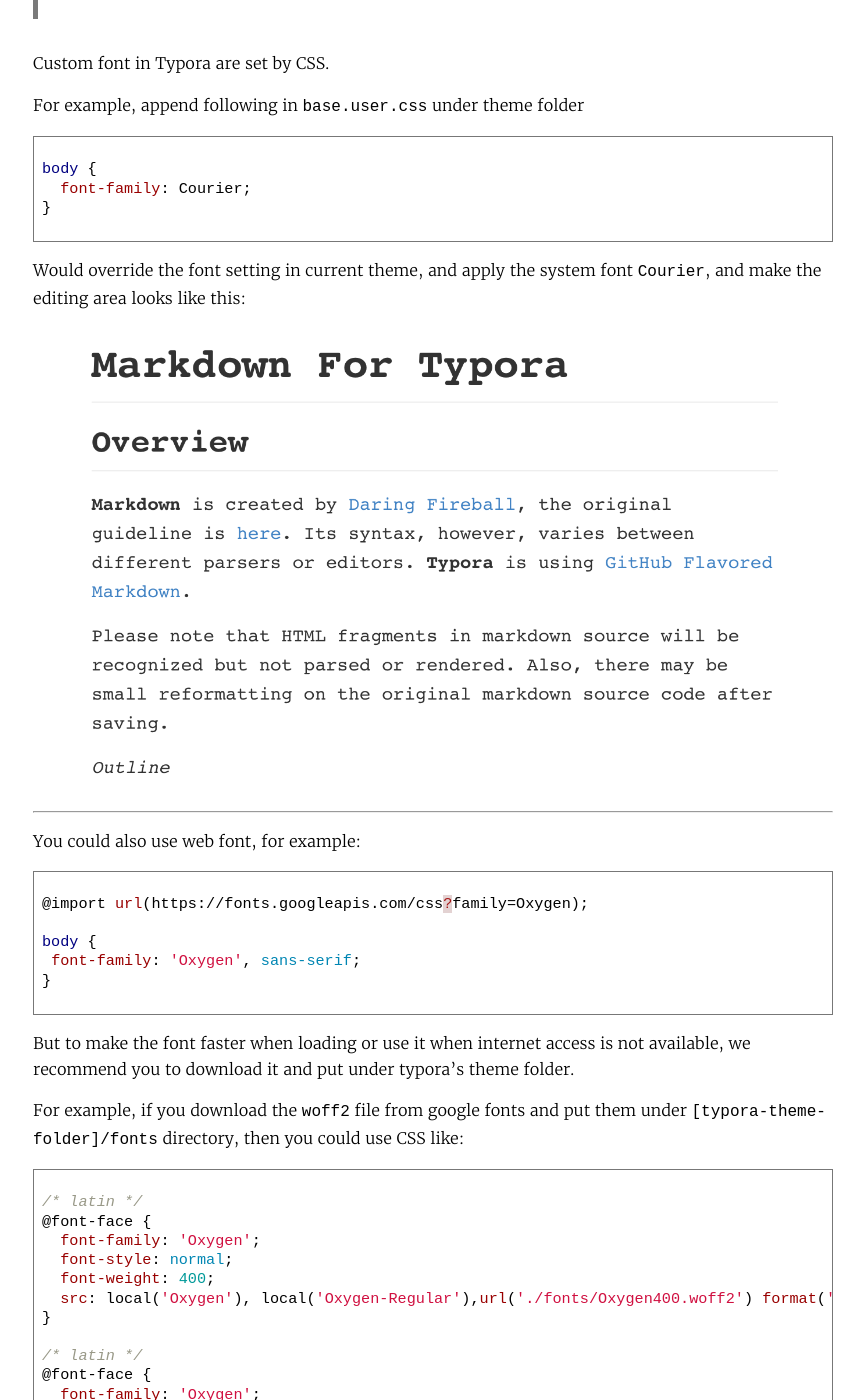
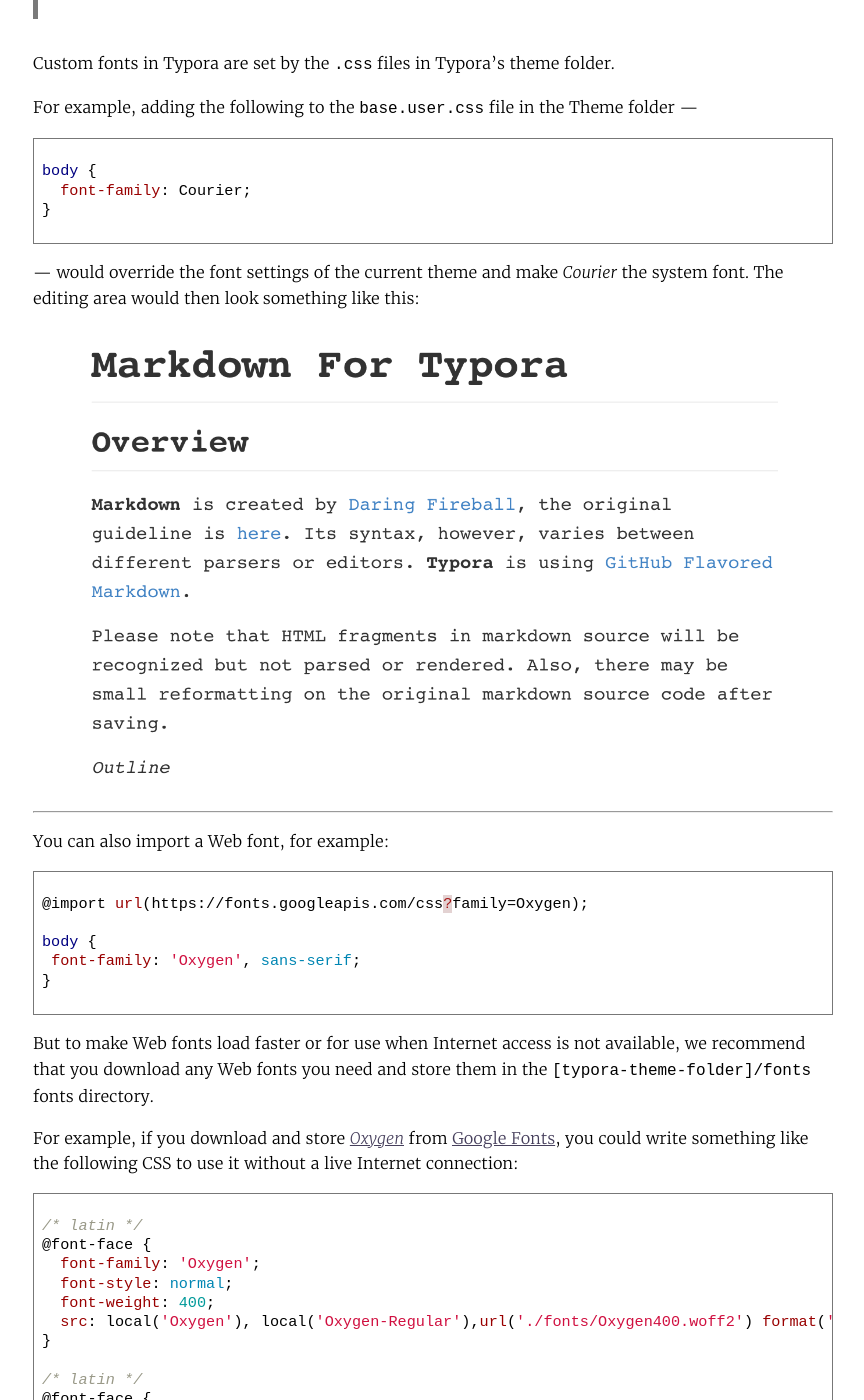
Before and after one commit to typora/support.typora.io, a Jekyll site: the page built from _posts/2016-06-22-Custom Font.md, in a window 1280 px wide and 1400 px high, scrolled down 365 px. Shown: the whole window, without its empty margins (207-1071 px from the left). Built offline with Jekyll 4.4.1, drawn with Linux system fonts in a browser that asks for light colours; nearby versions of some CDN libraries; library files that are not in the unit come from our copies; some of the changed text lies outside the part shown.

Commit message:
First edit of 2016-06-22-Custom Font
General editing and link adjustments

````diff
--- a/_posts/2016-06-22-Custom Font.md
+++ b/_posts/2016-06-22-Custom Font.md
@@ -7,11 +7,11 @@
 typora-root-url: ../
 ---
 
-> About where to put those CSS, please follow [Add Custom CSS](/Add-Custom-CSS/).
+> **Note:** More information on Typora's CSS files is at [Add Custom CSS](applewebdata://36AA7FB4-DD4C-4FC7-81AE-5D82BB2AA4C1/Add-Custom-CSS/).
 
-Custom font in Typora are set by CSS.
+Custom fonts in Typora are set by the  `.css` files in Typora's theme folder.
 
-For example, append following in `base.user.css` under theme folder
+For example, adding the following to the `base.user.css` file in the Theme folder ---
 
 ```css
 body {
@@ -19,13 +19,13 @@
 }
 ```
 
-Would override the font setting in current theme, and apply the system font `Courier`, and make the editing area looks like this:
+--- would override the font settings of the current theme and make *Courier* the system font. The editing area would then look something like this:
 
 ![1](/media/custom-font/1.png)
 
 ---
 
-You could also use web font, for example:
+You can also import a Web font, for example:
 
 ```css
 @import url(https://fonts.googleapis.com/css?family=Oxygen);
@@ -35,9 +35,9 @@
 }
 ```
 
-But to make the font faster when loading or use it when internet access is not available, we recommend you to download it and put under typora's theme folder.
+But to make Web fonts load faster or for use when Internet access is not available, we recommend that you download any Web fonts you need and store them in the `[typora-theme-folder]/fonts` fonts directory.
 
-For example, if you download the `woff2` file from google fonts and put them under `[typora-theme-folder]/fonts` directory, then you could use CSS like:
+For example, if you download and store [_Oxygen_](https://fonts.google.com/specimen/Oxygen) from [Google Fonts](https://fonts.google.com ), you could write something like the following CSS to use it without a live Internet connection:
 
 ```css
 /* latin */
@@ -60,5 +60,3 @@
  font-family: 'Oxygen', sans-serif;
 }
 ```
-
-to apply the font.
````
